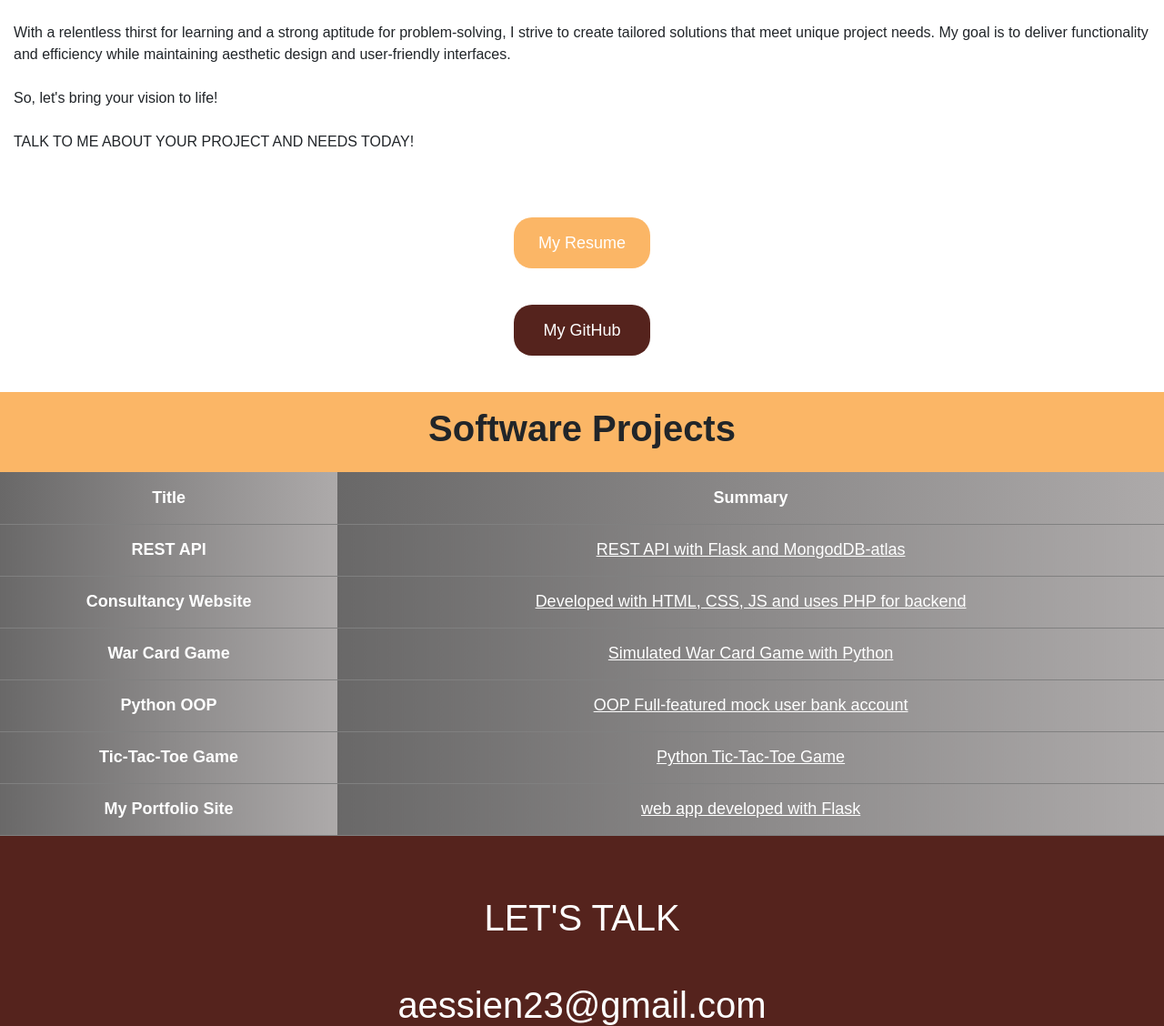
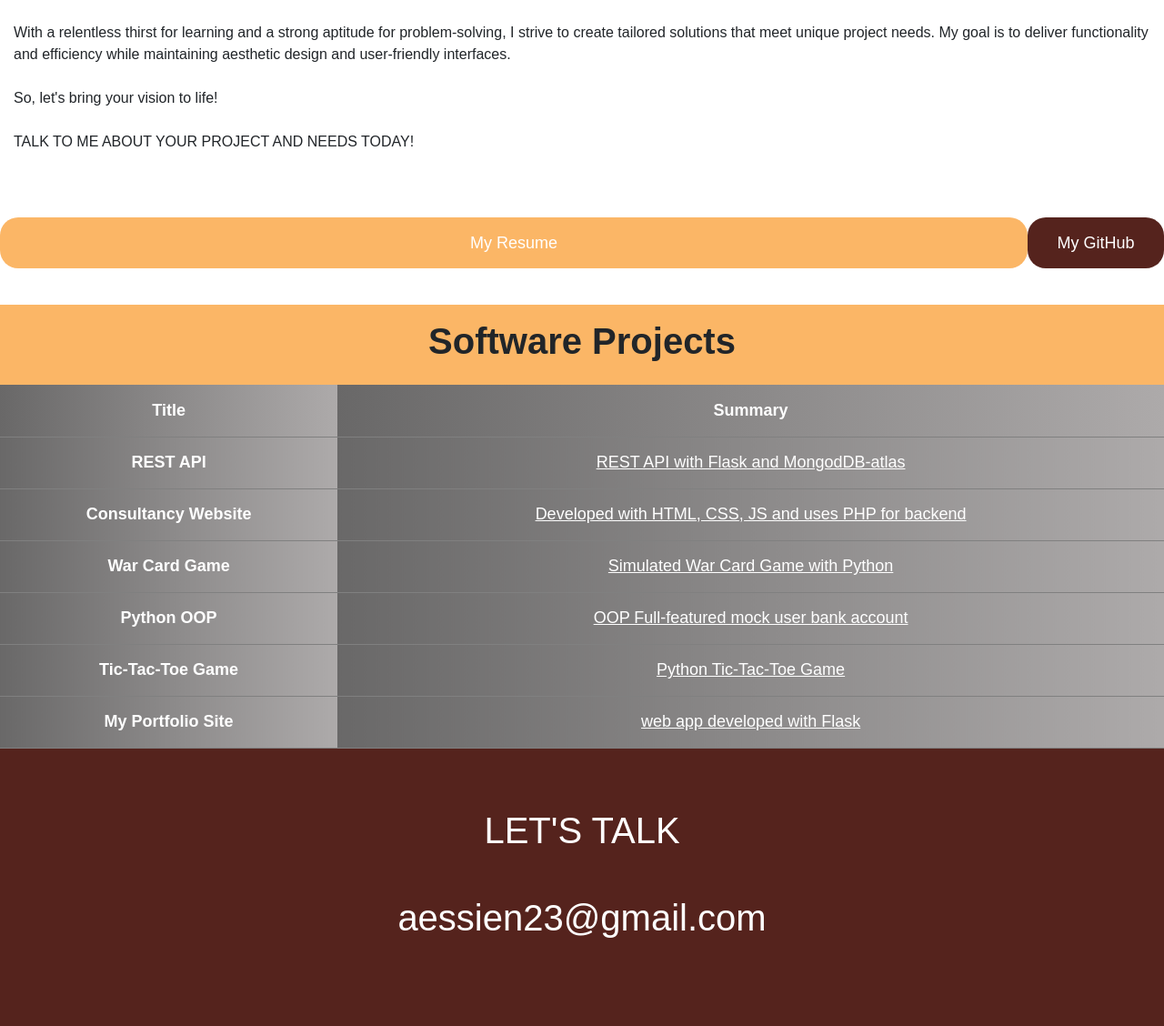
Before and after one commit to classAnon/portfolio3, a Flask app: page / in a window 1280 px wide. Shown: the part 1391-2519 px from the top of the page at 91% size. After the commit the page ends 2422 px from the top, so only its background shows below. Run offline with Flask 2, Linux system fonts and the light colour scheme; some libraries are stand-ins or nearby versions; some web fonts are replaced.

Commit message:
btn flex

```diff
--- a/static/styles.css
+++ b/static/styles.css
@@ -110,6 +110,15 @@ li{
     display: flex;
     align-items: flex-end;
 }
+
+.resume-container {
+    display: flex;
+  }
+
+  .resume-button {
+    flex: 1;  /* This will make each child div take up equal space within the container. */
+  }
+
 
 .resume-button {
     margin: auto;
```
